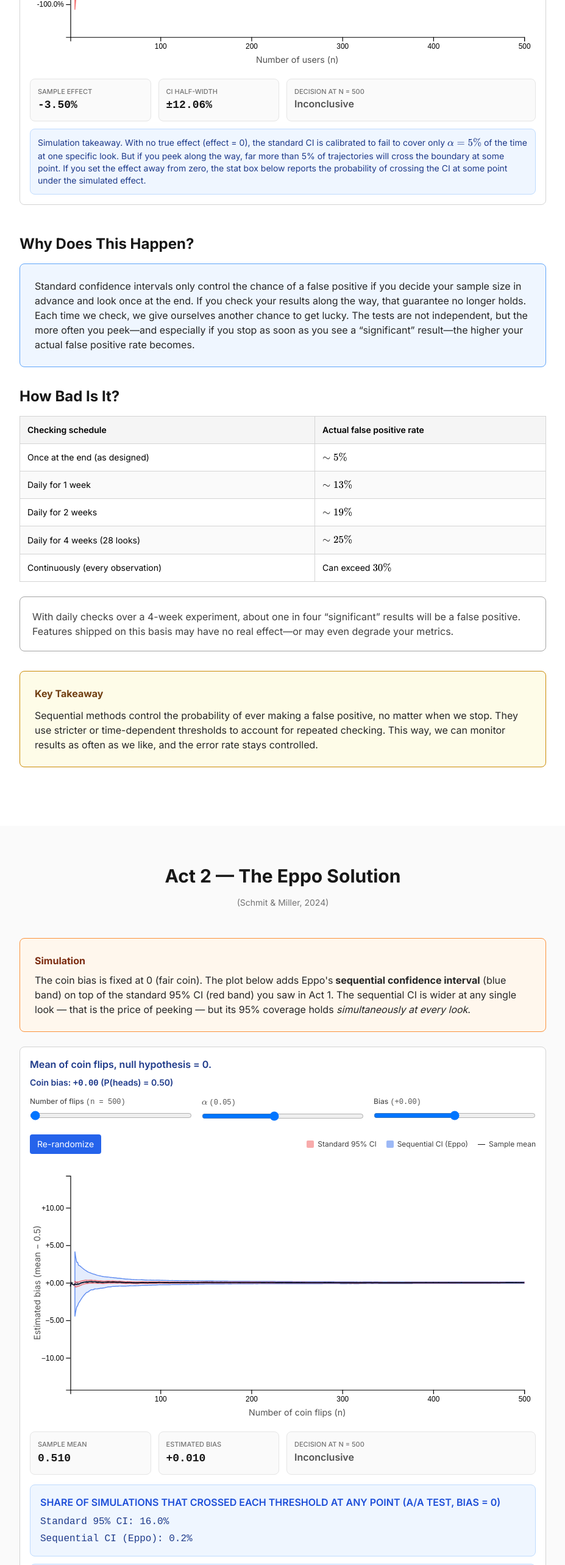
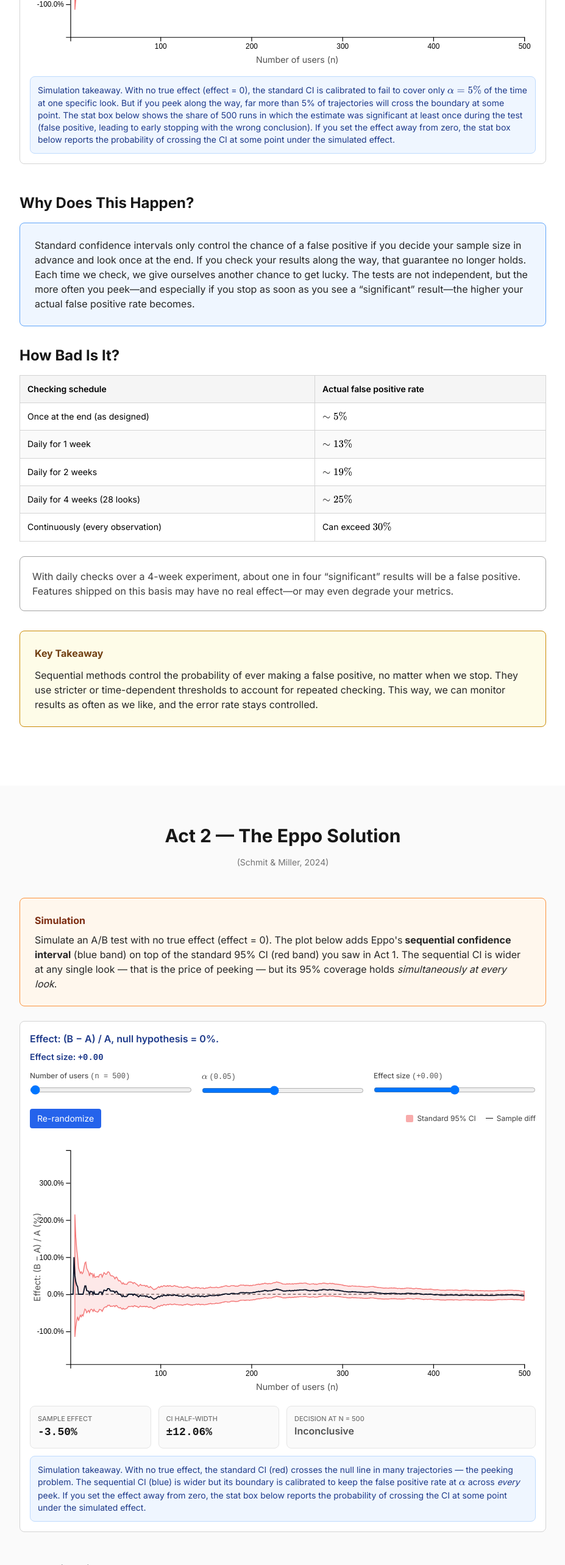
Before and after one commit to n-levy/sequential_testing, a Next.js app in the folder site/: page /short in a window 1280 px wide. Shown: the part 1880-4446 px from the top of the page at 61% size, without its empty margins (288-1215 px from the left). Built offline with nearby package versions, Linux system fonts and the light colour scheme.

Commit message:
Acts 1-3: All A/B test context, Act 1 stat box = share of false positives, hide effect stats, remove CoinFlipMeanSim from Act 3

```diff
--- a/site/components/act1/Act1.tsx
+++ b/site/components/act1/Act1.tsx
@@ -32,9 +32,10 @@ export function Act1() {
           defaultEffect={0}
           defaultN={500}
           showPowerControl={true}
+          hideEffectStats={true}
           takeaway={
             <>
-              Simulation takeaway. With no true effect (effect = 0), the standard CI is calibrated to fail to cover only <InlineMath>{`\\alpha = 5\\%`}</InlineMath> of the time at one specific look. But if you peek along the way, far more than 5% of trajectories will cross the boundary at some point. If you set the effect away from zero, the stat box below reports the probability of crossing the CI at some point under the simulated effect.
+              Simulation takeaway. With no true effect (effect = 0), the standard CI is calibrated to fail to cover only <InlineMath>{`\\alpha = 5\\%`}</InlineMath> of the time at one specific look. But if you peek along the way, far more than 5% of trajectories will cross the boundary at some point. The stat box below shows the share of 500 runs in which the estimate was significant at least once during the test (false positive, leading to early stopping with the wrong conclusion). If you set the effect away from zero, the stat box below reports the probability of crossing the CI at some point under the simulated effect.
             </>
           }
         />
--- a/site/components/act2/Act2.tsx
+++ b/site/components/act2/Act2.tsx
@@ -5,7 +5,7 @@ import { Card, CardHeader, CardTitle, CardContent } from '../ui/Card'
 import { InlineMath, BlockMath } from '../ui/Math'
 import { PipelineDiagram } from './PipelineDiagram'
 import { PipelineStepDetail } from './PipelineStepDetail'
-import { CoinFlipMeanSim } from '../shared/CoinFlipMeanSim'
+import { ABTestSim } from '../shared/ABTestSim'
 
 export function Act2() {
   const [activeStep, setActiveStep] = useState<string | null>(null)
@@ -27,7 +27,7 @@ export function Act2() {
         <div className="bg-orange-50 border border-orange-400 rounded-lg p-6 mb-2">
           <h4 className="font-bold text-orange-900 mb-2">Simulation</h4>
           <p className="text-neutral-800">
-            The coin bias is fixed at 0 (fair coin). The plot below adds Eppo&apos;s
+            Simulate an A/B test with no true effect (effect = 0). The plot below adds Eppo&apos;s
             <strong> sequential confidence interval</strong> (blue band) on top of the
             standard 95% CI (red band) you saw in Act 1. The sequential CI is wider at
             any single look &mdash; that is the price of peeking &mdash; but its 95% coverage
@@ -35,23 +35,18 @@ export function Act2() {
           </p>
         </div>
 
-        <>
-          <CoinFlipMeanSim
+        <ABTestSim
           layers={['fixed-ci', 'sequential-ci']}
           showPeekStats
-            defaultBias={0}
-            showAnalogy={false}
+          defaultEffect={0}
           takeaway={
             <>
-                Simulation takeaway. Slide the bias to 0 and re-randomize
-                several times. The standard CI (red) crosses the null line in many
+              Simulation takeaway. With no true effect, the standard CI (red) crosses the null line in many
               trajectories &mdash; the peeking problem. The sequential CI (blue) is wider but
-                its boundary is calibrated to keep the false positive rate at{' '}
-                <InlineMath>{`\\alpha`}</InlineMath> across <em>every</em> peek. If you set the bias away from zero, the stat box below reports the probability of crossing the CI at some point under the simulated bias.
+              its boundary is calibrated to keep the false positive rate at <InlineMath>{`\\alpha`}</InlineMath> across <em>every</em> peek. If you set the effect away from zero, the stat box below reports the probability of crossing the CI at some point under the simulated effect.
             </>
           }
         />
-        </>
 
         {/* ── Pipeline diagram (kept for the conceptual flow) ── */}
         <h3 className="text-2xl font-bold text-neutral-900 mb-4 mt-12">The Pipeline at a Glance</h3>
--- a/site/components/act3/Act3.tsx
+++ b/site/components/act3/Act3.tsx
@@ -6,7 +6,7 @@ import { InlineMath, BlockMath } from '../ui/Math'
 import { BonferroniImpl } from './BonferroniImpl'
 import { PocockImpl } from './PocockImpl'
 import { ObfImpl } from './ObfImpl'
-import { CoinFlipMeanSim } from '../shared/CoinFlipMeanSim'
+import { ABTestSim } from '../shared/ABTestSim'
 
 export function Act3() {
   const [selectedMethod, setSelectedMethod] = useState<string | null>(null)
@@ -105,12 +105,12 @@ export function Act3() {
         {/* ── Simulation: Share crossing each threshold ── */}
         <h3 className="text-2xl font-bold text-neutral-900 mb-4">Simulation: Share Crossing Each Threshold</h3>
         <div className="mb-10">
-          <CoinFlipMeanSim
+          <ABTestSim
             layers={['fixed-ci', 'sequential-ci', 'pocock', 'obf', 'bonferroni']}
-            defaultBias={0}
+            defaultEffect={0}
             K={K}
             takeaway={<>
-              Simulation takeaway. For each method, this shows the share of 500 simulated tests that crossed the respective threshold at any point. When bias = 0, this is an A/A test; otherwise, it shows the probability of crossing under the simulated bias.<br /><br />
+              Simulation takeaway. For each method, this shows the share of 500 simulated A/B tests (effect = 0) that crossed the respective threshold at any point. When effect = 0, this is an A/A test; otherwise, it shows the probability of crossing under the simulated effect.<br /><br />
               Note: The Eppo/Howard sequential CI is very conservative in this setting, with a type I error rate often well below 1%. One of the group sequential alternatives, especially O'Brien–Fleming or Pocock, may be a better choice for most practical A/B tests, as they are not overly conservative and still control the error rate under peeking.
             </>}
           />
@@ -287,34 +287,7 @@ export function Act3() {
           </div>
         </div>
 
-        <div className="bg-orange-50 border border-orange-400 rounded-lg p-6 mb-2">
-          <h4 className="font-bold text-orange-900 mb-2">Simulation &mdash; All Methods Side by Side</h4>
-          <p className="text-neutral-800">
-            The coin bias is fixed at 0 (fair coin). The same coin-flip example, now with all three group-sequential bands
-            (Pocock, O&apos;Brien&ndash;Fleming, Bonferroni) drawn alongside Eppo&apos;s
-            sequential CI and the standard fixed-n CI. Compare how wide each method
-            is at every step.
-          </p>
-        </div>
-
-        <CoinFlipMeanSim
-          layers={['fixed-ci', 'sequential-ci', 'pocock', 'obf', 'bonferroni']}
-          showPeekStats
-          K={K}
-          takeaway={
-            <>
-              <strong>Simulation takeaway.</strong> The standard CI (red) is the
-              narrowest but its peeking guarantee is broken. Eppo&apos;s sequential CI
-              (blue) is the tightest valid band for continuous monitoring. Among the
-              DIY methods, O&apos;Brien&ndash;Fleming is conservative early and tight at the final analysis.
-              <br />
-              <span className="block mt-2 text-blue-900 text-sm">
-                <strong>Share of false positives in 500 runs using sequential testing (Eppo approach):</strong>
-                (see stat box below)
-              </span>
-            </>
-          }
-        />
+        {/* (Removed duplicate CoinFlipMeanSim simulation; see ABTestSim block above) */}
       </div>
     </section>
   )
--- a/site/components/shared/ABTestSim.tsx
+++ b/site/components/shared/ABTestSim.tsx
@@ -19,6 +19,7 @@ interface ABTestSimProps {
   defaultN?: number
   showPowerControl?: boolean
   K?: number // number of peeks for group sequential methods
+  hideEffectStats?: boolean // hide sample effect and CI half-width boxes
 }
 
 const Z_975 = 1.959964
@@ -70,6 +71,7 @@ export function ABTestSim({
   defaultN = 500,
   showPowerControl = false,
   K = 6,
+  hideEffectStats = false,
 }: ABTestSimProps) {
   const [effect, setEffect] = useState(defaultEffect)
   const [n, setN] = useState(defaultN)
@@ -270,6 +272,7 @@ export function ABTestSim({
         />
       </div>
       {/* Stats / decision panel */}
+      {!hideEffectStats && (
         <div className="grid grid-cols-2 sm:grid-cols-4 gap-3 mt-4">
           <div className="bg-neutral-50 border border-neutral-200 rounded-lg p-3">
             <div className="text-[11px] font-medium text-neutral-500 uppercase">Sample effect</div>
@@ -292,6 +295,7 @@ export function ABTestSim({
             </div>
           )}
         </div>
+      )}
       {takeaway && (
         <div className="bg-blue-50 border border-blue-200 rounded-lg p-3 mt-3 text-sm text-blue-900">
           {takeaway}
```
Lines whose indentation alone changed are shown as unchanged.
